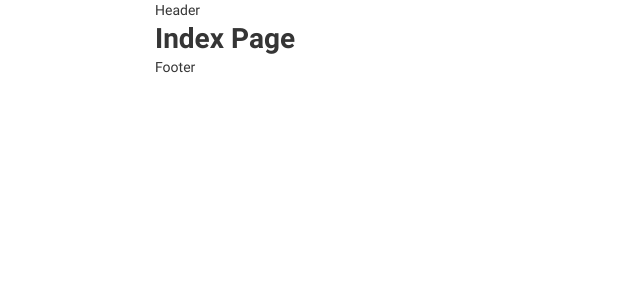
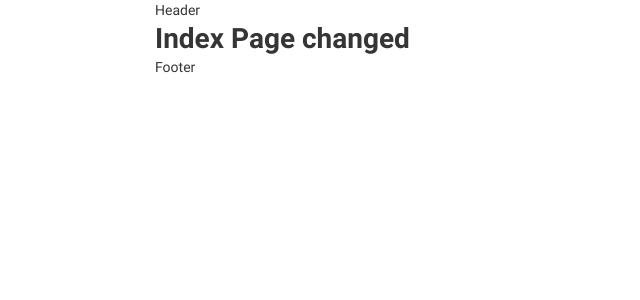
Before and after one commit to davitlaperishvili/news-react, a Next.js app: page / in a window 1280 px wide. Shown: the top 300 px of the page, without its empty margins (0-640 px from the left). Built offline with nearby package versions, Linux system fonts and the light colour scheme; no server answers.

Commit message:
deployed on vercel service, test commit

```diff
--- a/src/pages/index.tsx
+++ b/src/pages/index.tsx
@@ -12,7 +12,7 @@ export default function Home() {
   return (
     <PageWrapper>
       <MainContainer>
-        <h1>Index Page</h1>
+        <h1>Index Page changed</h1>
       </MainContainer>
     </PageWrapper>
   )
```
